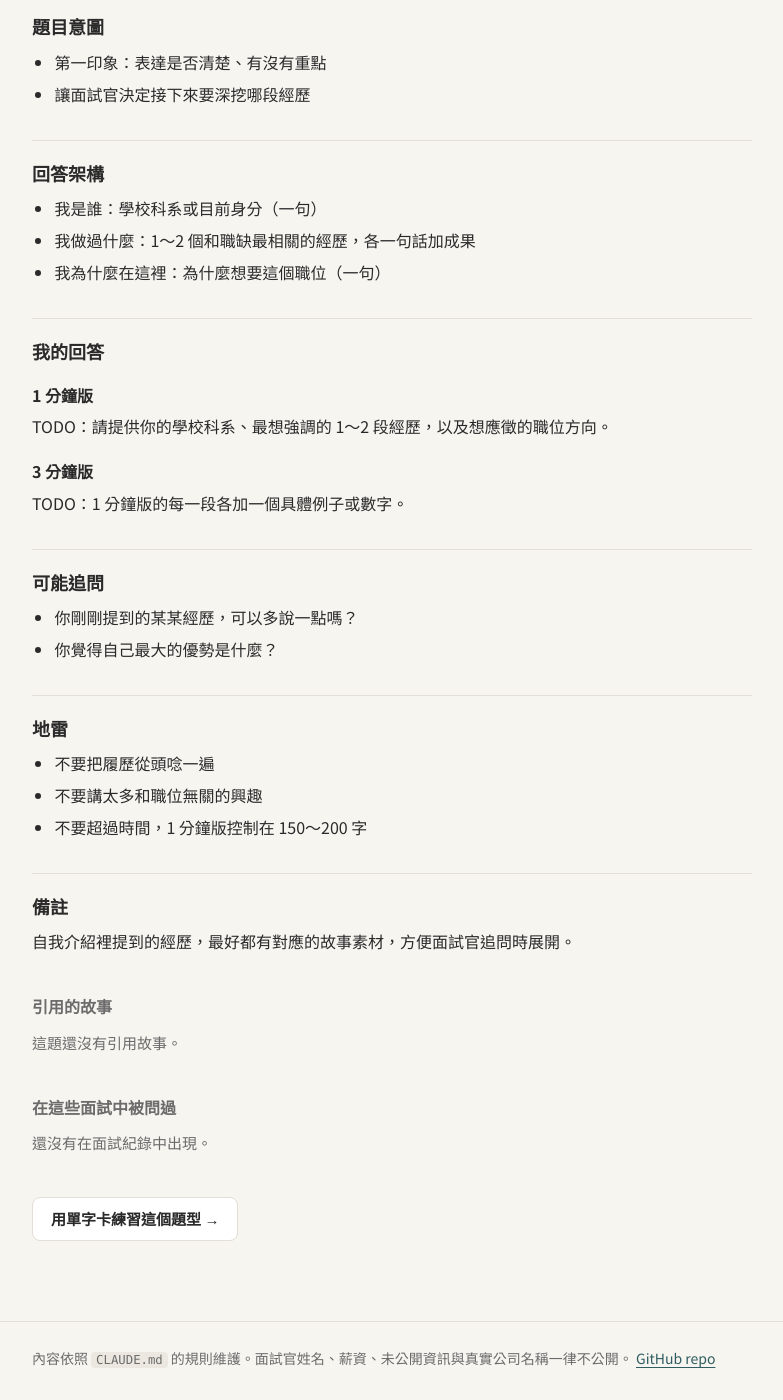
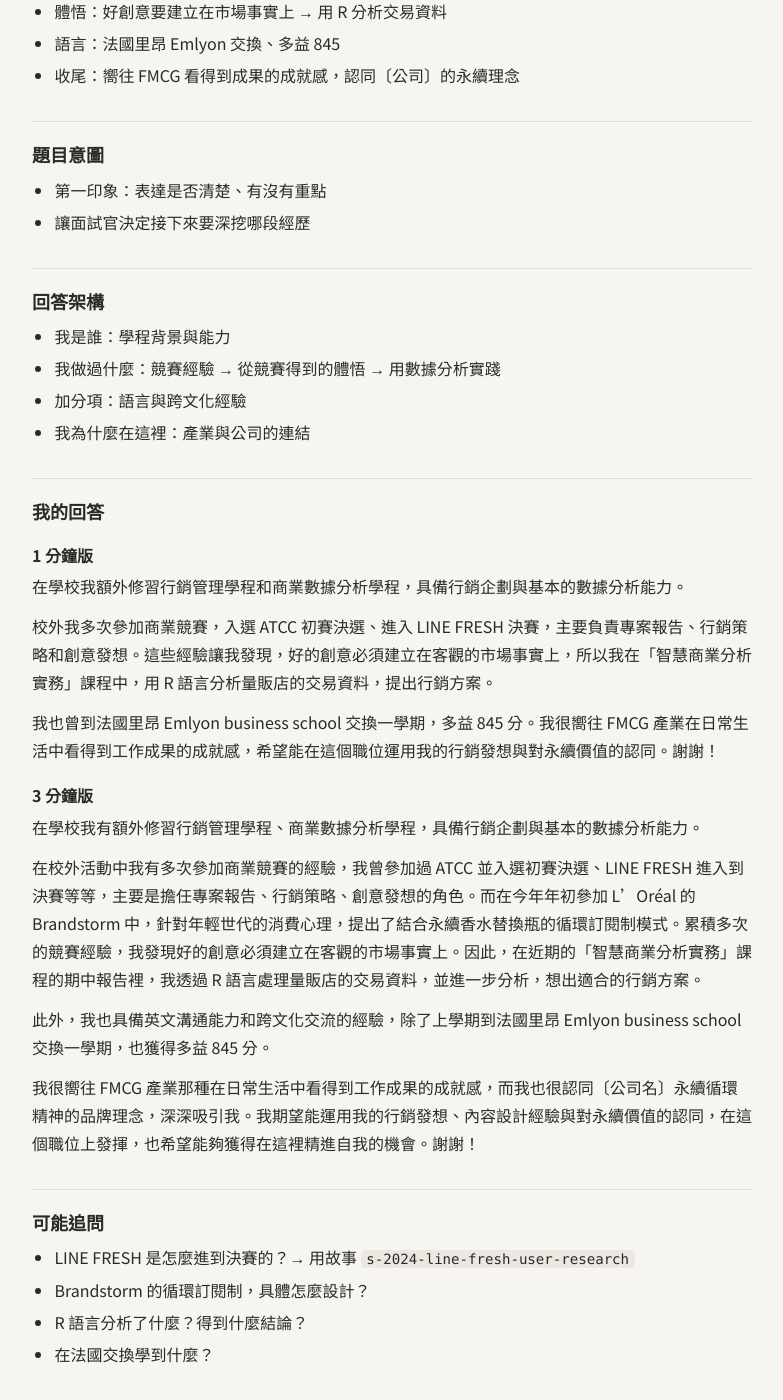
Before and after one commit to wadasiwawawawa/interview-bank, a Jekyll site: the page built from _questions/q-intro-self-introduction.md, in a window 1280 px wide and 1400 px high, scrolled down 417 px. Shown: the whole window, without its empty margins (64-847 px from the left). Built offline with Jekyll 4.4.1, drawn with Linux system fonts in a browser that asks for light colours; some of the changed text lies outside the part shown.

Commit message:
新增(故事): 三個個人經歷並連結題目卡
- 故事：商事法分組報告、商業競賽計畫書溝通、LINE FRESH 使用者調查
- 題目：自我介紹與動機題填入本人內容（公司名以〔公司名〕代替）
- 題目：成就感、意見不合題引用故事；新增挫折／挑戰題
- 反問：新增成就感與挑戰、可補足的能力兩題
- 缺少的細節一律標 TODO，未編造內容

Co-Authored-By: Claude Opus 5.5 <noreply@anthropic.com>

```diff
--- a/_questions/q-intro-self-introduction.md
+++ b/_questions/q-intro-self-introduction.md
@@ -2,44 +2,64 @@
 id: q-intro-self-introduction
 title: 請先簡單自我介紹。
 category: intro
-tags: [開場, 履歷導讀]
+tags: [開場, 履歷導讀, 行銷, 數據分析]
 difficulty: 1
 frequency: 高
-stories: []
+stories: [s-2024-line-fresh-user-research]
 seen_in: []
-status: draft
+status: polish
 created: 2026-11-15
 updated: 2026-11-15
 ---
 
 ## 快速回答
-TODO：寫完「我的回答」之後，濃縮成 3～5 點。
+- 學程：行銷管理、商業數據分析 → 行銷企劃＋基本數據分析
+- 競賽：ATCC 初賽決選、LINE FRESH 決賽、Brandstorm 永續替換瓶訂閱制
+- 體悟：好創意要建立在市場事實上 → 用 R 分析交易資料
+- 語言：法國里昂 Emlyon 交換、多益 845
+- 收尾：嚮往 FMCG 看得到成果的成就感，認同〔公司〕的永續理念
 
 ## 題目意圖
 - 第一印象：表達是否清楚、有沒有重點
 - 讓面試官決定接下來要深挖哪段經歷
 
 ## 回答架構
-- 我是誰：學校科系或目前身分（一句）
-- 我做過什麼：1～2 個和職缺最相關的經歷，各一句話加成果
-- 我為什麼在這裡：為什麼想要這個職位（一句）
+- 我是誰：學程背景與能力
+- 我做過什麼：競賽經驗 → 從競賽得到的體悟 → 用數據分析實踐
+- 加分項：語言與跨文化經驗
+- 我為什麼在這裡：產業與公司的連結
 
 ## 我的回答
 
 ### 1 分鐘版
-TODO：請提供你的學校科系、最想強調的 1～2 段經歷，以及想應徵的職位方向。
+在學校我額外修習行銷管理學程和商業數據分析學程，具備行銷企劃與基本的數據分析能力。
+
+校外我多次參加商業競賽，入選 ATCC 初賽決選、進入 LINE FRESH 決賽，主要負責專案報告、行銷策略和創意發想。這些經驗讓我發現，好的創意必須建立在客觀的市場事實上，所以我在「智慧商業分析實務」課程中，用 R 語言分析量販店的交易資料，提出行銷方案。
+
+我也曾到法國里昂 Emlyon business school 交換一學期，多益 845 分。我很嚮往 FMCG 產業在日常生活中看得到工作成果的成就感，希望能在這個職位運用我的行銷發想與對永續價值的認同。謝謝！
 
 ### 3 分鐘版
-TODO：1 分鐘版的每一段各加一個具體例子或數字。
+在學校我有額外修習行銷管理學程、商業數據分析學程，具備行銷企劃與基本的數據分析能力。
+
+在校外活動中我有多次參加商業競賽的經驗，我曾參加過 ATCC 並入選初賽決選、LINE FRESH 進入到決賽等等，主要是擔任專案報告、行銷策略、創意發想的角色。而在今年年初參加 L'Oréal 的 Brandstorm 中，針對年輕世代的消費心理，提出了結合永續香水替換瓶的循環訂閱制模式。累積多次的競賽經驗，我發現好的創意必須建立在客觀的市場事實上。因此，在近期的「智慧商業分析實務」課程的期中報告裡，我透過 R 語言處理量販店的交易資料，並進一步分析，想出適合的行銷方案。
+
+此外，我也具備英文溝通能力和跨文化交流的經驗，除了上學期到法國里昂 Emlyon business school 交換一學期，也獲得多益 845 分。
+
+我很嚮往 FMCG 產業那種在日常生活中看得到工作成果的成就感，而我也很認同〔公司名〕永續循環精神的品牌理念，深深吸引我。我期望能運用我的行銷發想、內容設計經驗與對永續價值的認同，在這個職位上發揮，也希望能夠獲得在這裡精進自我的機會。謝謝！
 
 ## 可能追問
-- 你剛剛提到的某某經歷，可以多說一點嗎？
-- 你覺得自己最大的優勢是什麼？
+- LINE FRESH 是怎麼進到決賽的？→ 用故事 `s-2024-line-fresh-user-research`
+- Brandstorm 的循環訂閱制，具體怎麼設計？
+- R 語言分析了什麼？得到什麼結論？
+- 在法國交換學到什麼？
 
 ## 地雷
 - 不要把履歷從頭唸一遍
-- 不要講太多和職位無關的興趣
-- 不要超過時間，1 分鐘版控制在 150～200 字
+- 「〔公司名〕」每次面試前都要換成那間公司，並確認理由和這間公司真的有關
+- 提到的每個經歷都要準備好被追問
 
 ## 備註
-自我介紹裡提到的經歷，最好都有對應的故事素材，方便面試官追問時展開。
+- 公開 repo 不寫應徵公司的真名，所以收尾用「〔公司名〕」代替；面試前自己替換。
+- 3 分鐘版是你的原稿，目前念起來大約 2 分鐘。1 分鐘版是 AI 從原稿濃縮的，沒有加入新內容。
+- 課程資料來源改寫成「量販店」，不寫零售商名稱。
+- TODO：Brandstorm 和 R 語言分析的細節還沒有故事素材，有空可以補。
--- /dev/null
+++ b/_stories/s-2024-line-fresh-user-research.md
@@ -0,0 +1,38 @@
+---
+id: s-2024-line-fresh-user-research
+title: LINE FRESH：為複賽的落地評分補上使用者調查
+period: 2024
+context: 其他
+role: 使用者調查（問卷與訪談）
+skills: [使用者研究, 問卷設計, 訪談, 應變]
+metric: 問卷回收 108 份，最終進入決賽
+status: draft
+created: 2026-11-15
+updated: 2026-11-15
+---
+
+## 一句話摘要
+LINE FRESH 複賽多了落地執行的評分，我做問卷收到 108 份回覆，並訪談廚師、長輩等相關人士來佐證組員的新想法，最後進入決賽。
+
+## S 情境
+我們的計畫書通過 LINE FRESH 的書審，正在準備第二關複賽。
+
+TODO：補上月份。
+
+## T 任務
+複賽的評分方式多了「落地執行」的分數，我們需要證明方案真的可行。
+
+## A 行動
+- 組員提出了新的想法。為了佐證這個想法、了解民眾的看法，我製作問卷，收到 108 份回覆。
+- 我訪問了相關人士：當廚師的朋友父親、外婆，以及中山區附近的長者，了解他們使用食譜聊天機器人和外送媒合平台時需要注意的地方。
+
+## R 結果
+最終進入決賽。
+
+## 反思
+TODO：這次經驗讓你學到什麼？如果重來會怎麼做？
+
+## 可以強調的角度
+- 用在「挫折／挑戰」題時：強調評分方式改變時，用實際調查補強方案，而不是只修改簡報。
+- 用在「數據／市場研究」題時：強調 108 份問卷加上多種對象的訪談，用事實支持創意。
+- 用在「行銷企劃」相關的專業題時：強調先了解目標使用者，再設計方案。
```
Also changed, not shown: _questions/q-behavioral-failure.md (+1 -1 lines), _questions/q-behavioral-overcome-challenge.md (added, +49 -0 lines), _questions/q-behavioral-proudest-achievement.md (+12 -9 lines), _questions/q-behavioral-team-conflict.md (+12 -9 lines), _questions/q-motivation-why-this-company.md (+13 -8 lines), _questions/q-reverse-achievement-and-challenges.md (added, +45 -0 lines), _questions/q-reverse-skills-to-improve.md (added, +43 -0 lines), _questions/q-technical-project-deep-dive.md (+2 -0 lines), _stories/s-2026-business-competition-teammate-edits.md (added, +41 -0 lines), _stories/s-2026-business-law-group-report.md (added, +41 -0 lines), 1 other file.
